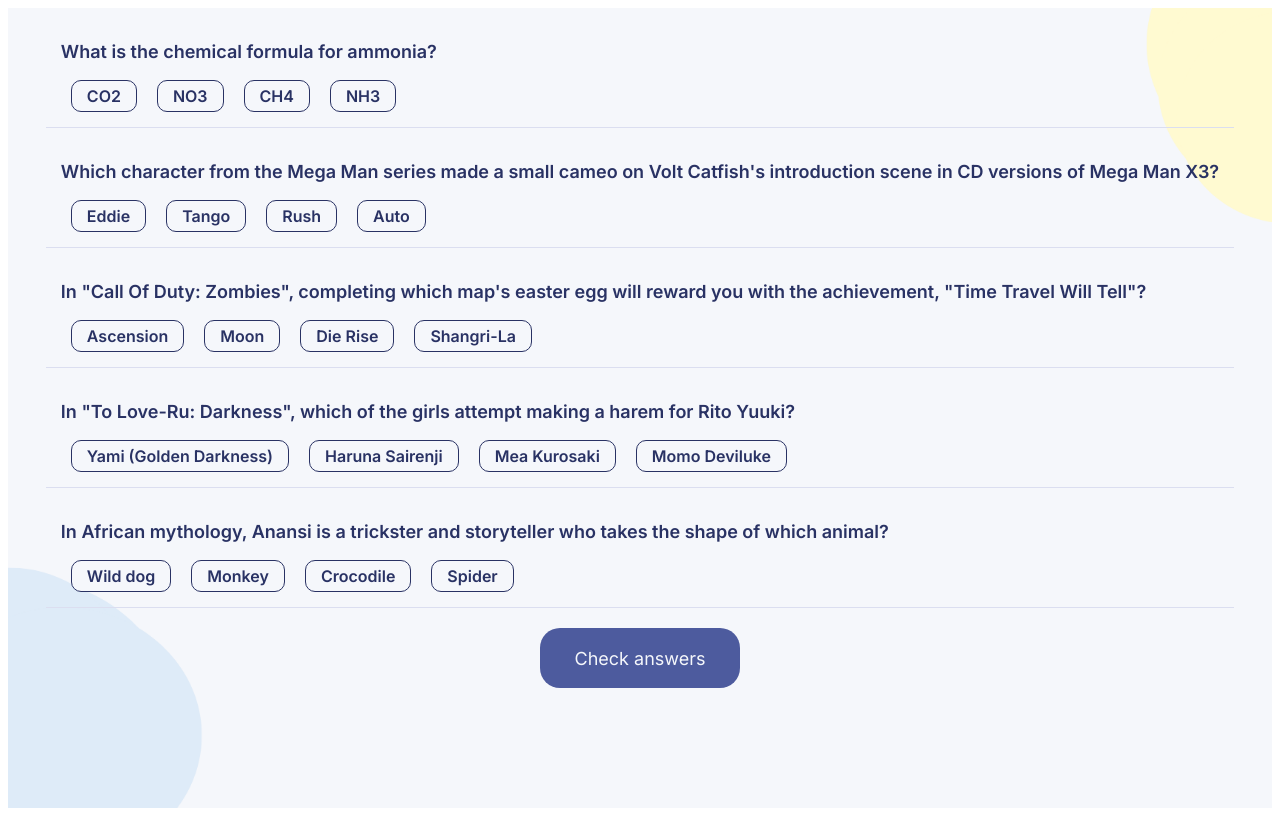
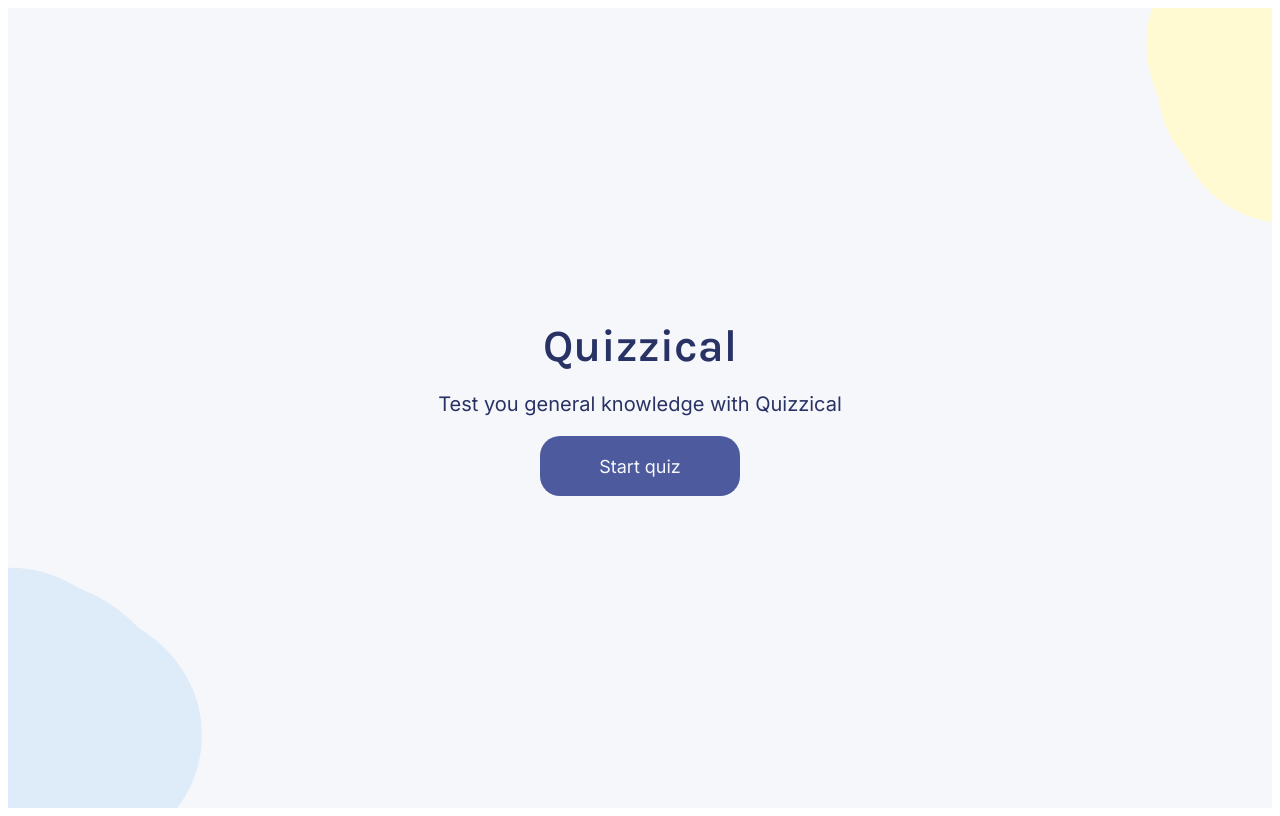
Before and after one commit to yashjangir1/quizzical, a React (Create React App) app: page / in a window 1280 px wide. Built offline with nearby package versions, Linux system fonts and the light colour scheme.

Commit message:
check answer functionality

```diff
--- a/src/App.js
+++ b/src/App.js
@@ -1,9 +1,9 @@
 import React from "react";
-import QuizQuestions from './components/QuizQuestions'
+import Quiz from './components/Quiz'
 
 const App = () => {
   return (
-    <QuizQuestions/>
+    <Quiz/>
   )
 }
 
--- /dev/null
+++ b/src/components/Button/index.css
@@ -0,0 +1,10 @@
+.option{
+    font-family: Inter;
+    font-size: 16px;
+    border-radius: 10px;
+    padding: 5px 15px 5px 15px;
+    margin-left: 10px;
+    margin-right: 10px;
+    color: #293264;
+    font-weight: 600;
+}
--- /dev/null
+++ b/src/components/Button/index.js
@@ -0,0 +1,49 @@
+import React from "react";
+import './index.css'
+
+const Button = (props) => {
+    const {option, onOptionSelect, optionClicked, checkOption, answer} = props
+
+    const stylingOptions = () => {
+        if(checkOption){
+            if(option === answer){
+                return {
+                    backgroundColor: "#94D7A2",
+                    border: "none"
+                }
+            }
+            if(optionClicked === option && answer !== option){
+                return {
+                    backgroundColor: "#F8BCBC",
+                    border: "none"
+                }
+            }
+            if(optionClicked !== option){
+                return {
+                    backgroundColor: "#F5F7FB",
+                    border: "1px solid #293264"
+                };
+            }
+        }
+        else{
+            if(optionClicked === option){
+                return {
+                    backgroundColor: "#D6DBF5",
+                    border: "none"
+                };
+            }
+            else{
+                return {
+                    backgroundColor: "#F5F7FB",
+                    border: "1px solid #293264"
+                };
+            }
+        }
+    }
+
+    return (
+        <button onClick = {onOptionSelect} className="option" style={stylingOptions()} >{option}</button>
+    )
+}
+
+export default Button
--- a/src/components/Question/index.js
+++ b/src/components/Question/index.js
@@ -1,10 +1,12 @@
 import React from "react";
 import './index.css'
+import Button from "../Button";
 import { v4 as uuid } from "uuid";
 
 const Question = (props) => {
-    const {question, options} = props
+    const {question, options, checkAnswers} = props
     const [optionClicked, setOptionClicked] = React.useState('')
+    const answer = options[3];
 
     const onOptionSelect = (e) => {
         setOptionClicked(e.target.textContent);
@@ -14,7 +16,7 @@
         <div className="question-container">
             <p className="question">{decodeURI(question.replaceAll("&quot;", '"').replaceAll("&#039;", "'"))}</p>
             <div className="options-container">
-                {options.map((item) => <button onClick = {onOptionSelect} key = {uuid()} className="option" style={{backgroundColor: optionClicked === item ? "#D6DBF5" : "#F5F7FB", border: optionClicked === item ?  "none":"1px solid #293264"}} >{item}</button>)}
+                {options.map((item) => <Button answer = {answer} checkOption = {checkAnswers} key = {uuid()} option = {item} onOptionSelect = {onOptionSelect} optionClicked = {optionClicked} />)}
             </div>
         </div>
     )
--- a/src/components/Quiz/index.js
+++ b/src/components/Quiz/index.js
@@ -1,13 +1,25 @@
 import React from 'react'
 import './index.css'
+import QuizQuestions from '../QuizQuestions'
 
 const Quiz = () => {
+    const [questionsArr, setQuestionsArr] = React.useState([])
+
+    const generateQuestions = () => {
+        fetch("https://opentdb.com/api.php?amount=5&type=multiple")
+           .then((response) => response.json())
+           .then((data) => setQuestionsArr(data.results.map((item, index) => ({...item, id: index}))))
+    }
+
     return (
-        <div className='main-container'>
-            <h1 className='quiz-heading'>Quizzical</h1>
-            <p className='quiz-desc'>Test you general knowledge with Quizzical</p>
-            <button className='start-quiz-button'>Start quiz</button>
-        </div>
+        questionsArr.length === 0 ?
+            (<div className='main-container'>
+                <h1 className='quiz-heading'>Quizzical</h1>
+                <p className='quiz-desc'>Test you general knowledge with Quizzical</p>
+                <button className='start-quiz-button' onClick = {generateQuestions} >Start quiz</button>
+            </div>)
+            :
+            (<QuizQuestions quizArr = {questionsArr} />)
     )
 }
 
--- a/src/components/QuizQuestions/index.js
+++ b/src/components/QuizQuestions/index.js
@@ -2,21 +2,20 @@
 import Question from "../Question";
 import './index.css'
 
-const QuizQuestions = () => {
-    const quizArr = [
-        { "id":1, "category":"Science & Nature","type":"multiple","difficulty":"medium","question":"What is the chemical formula for ammonia?","correct_answer":"NH3","incorrect_answers":["CO2","NO3","CH4"]},
-        { "id":2, "category":"Entertainment: Video Games","type":"multiple","difficulty":"hard","question":"Which character from the Mega Man series made a small cameo on Volt Catfish&#039;s introduction scene in CD versions of Mega Man X3?","correct_answer":"Auto","incorrect_answers":["Eddie","Tango","Rush"]},
-        { "id":3, "category":"Entertainment: Video Games","type":"multiple","difficulty":"medium","question":"In &quot;Call Of Duty: Zombies&quot;, completing which map&#039;s easter egg will reward you with the achievement, &quot;Time Travel Will Tell&quot;?","correct_answer":"Shangri-La","incorrect_answers":["Ascension","Moon","Die Rise"]},
-        { "id":4, "category":"Entertainment: Japanese Anime & Manga","type":"multiple","difficulty":"medium","question":"In &quot;To Love-Ru: Darkness&quot;, which of the girls attempt making a harem for Rito Yuuki?","correct_answer":"Momo Deviluke","incorrect_answers":["Yami (Golden Darkness)","Haruna Sairenji","Mea Kurosaki"]},
-        { "id":5, "category":"Mythology","type":"multiple","difficulty":"medium","question":"In African mythology, Anansi is a trickster and storyteller who takes the shape of which animal?","correct_answer":"Spider","incorrect_answers":["Wild dog","Monkey","Crocodile"]}
-    ]
+const QuizQuestions = (props) => {
+    const [checkAnswers, setCheckAnswers] = React.useState(false);
+    const {quizArr} = props
+
+    const checkingAnswers = () => {
+        setCheckAnswers(true);
+    }
 
     return (
         <div className="quiz-questions-container">
             <div className="questions-container">
-                {quizArr.map((item) => <Question key = {item.id} question = {item.question} options = {[...item.incorrect_answers, item.correct_answer]} />)}
+                {quizArr.map((item) => <Question checkAnswers = {checkAnswers} key = {item.id} question = {item.question} options = {[...item.incorrect_answers, item.correct_answer]} />)}
             </div>
-            <button className="check-answer-button">Check answers</button>
+            <button onClick={checkingAnswers} className="check-answer-button">Check answers</button>
         </div>
     )
 }
```
